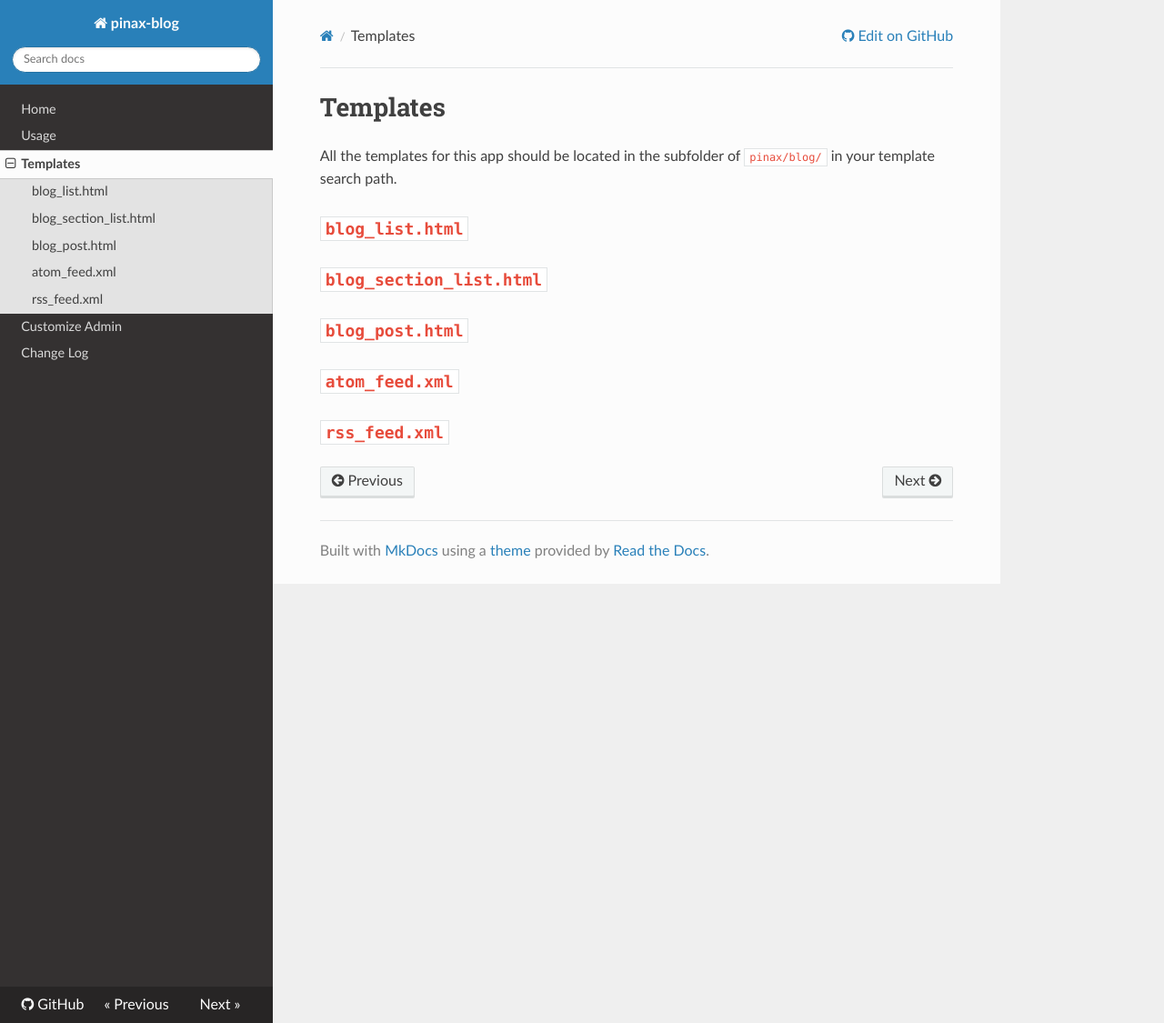
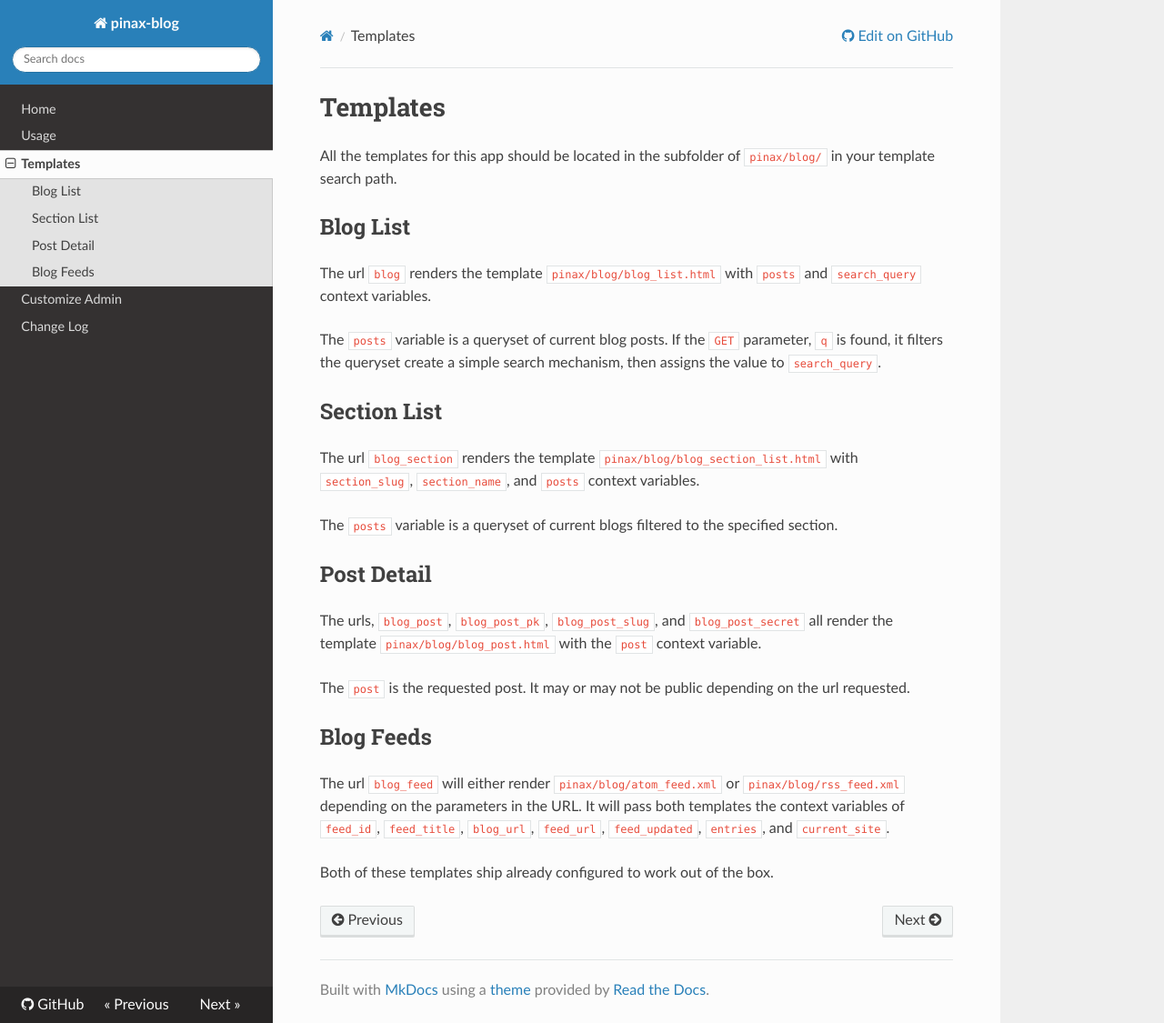
Before and after one commit to pinax/pinax-blog, an MkDocs documentation site: the page built from docs/templates.md, in a window 1280 px wide and 1125 px high. Shown: the whole window at 91% size. Built offline with MkDocs 1.6.1, drawn with Linux system fonts in a browser that asks for light colours; nearby versions of some CDN libraries; old or Windows-style settings are respelled for this version of MkDocs.

Commit message:
Add documentation about the templates

```diff
--- a/docs/templates.md
+++ b/docs/templates.md
@@ -3,12 +3,40 @@
 All the templates for this app should be located in the subfolder of `pinax/blog/`
 in your template search path.
 
-## `blog_list.html`
+## Blog List
 
-## `blog_section_list.html`
+The url `blog` renders the template `pinax/blog/blog_list.html` with `posts`
+and `search_query` context variables.
 
-## `blog_post.html`
+The `posts` variable is a queryset of current blog posts. If the `GET` parameter,
+`q` is found, it filters the queryset create a simple search mechanism, then
+assigns the value to `search_query`.
 
-## `atom_feed.xml`
 
-## `rss_feed.xml`
+## Section List
+
+The url `blog_section` renders the template `pinax/blog/blog_section_list.html`
+with `section_slug`, `section_name`, and `posts` context variables.
+
+The `posts` variable is a queryset of current blogs filtered to the specified
+section.
+
+
+## Post Detail
+
+The urls, `blog_post`, `blog_post_pk`, `blog_post_slug`, and `blog_post_secret`
+all render the template `pinax/blog/blog_post.html` with the `post` context
+variable.
+
+The `post` is the requested post. It may or may not be public depending on the
+url requested.
+
+
+## Blog Feeds
+
+The url `blog_feed` will either render `pinax/blog/atom_feed.xml` or
+`pinax/blog/rss_feed.xml` depending on the parameters in the URL. It will pass
+both templates the context variables of `feed_id`, `feed_title`, `blog_url`,
+`feed_url`, `feed_updated`, `entries`, and `current_site`.
+
+Both of these templates ship already configured to work out of the box.
```
